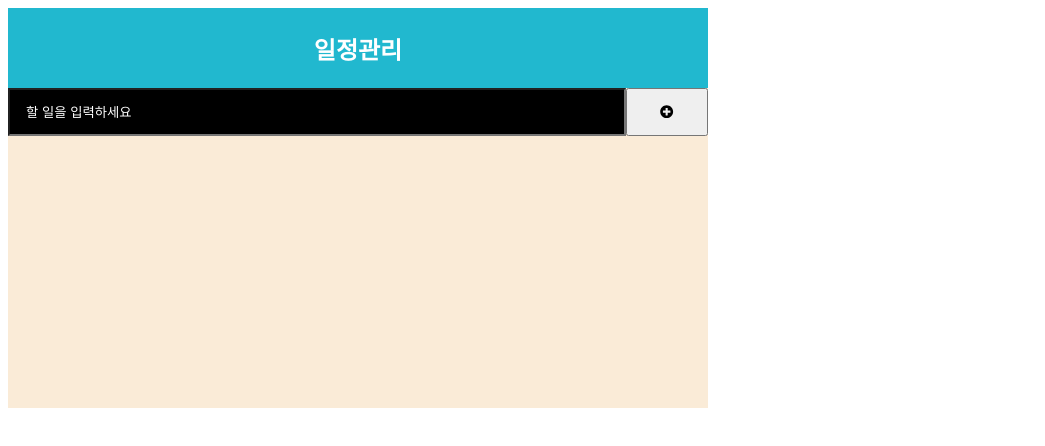
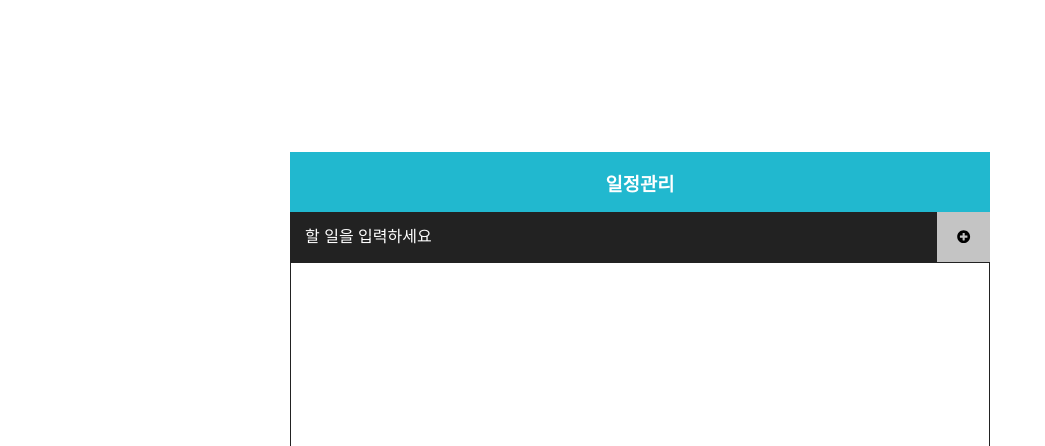
Before and after one commit to diaryStartProject/homework, a React app in the folder 1주차/고래/: page / in a window 1280 px wide. Shown: the top 446 px of the page, without its empty margins (0-1045 px from the left). Built offline with nearby package versions, Linux system fonts and the light colour scheme.

Commit message:
refactor: 코드리뷰 반영

```diff
--- a/1주차/고래/src/app.css
+++ b/1주차/고래/src/app.css
@@ -1,17 +1,24 @@
 :root {
   --blue: #21b8cf;
+  --gray: #c4c4c4;
+  --black: #222222;
+}
+
+body {
+  height: 100vh;
+  display: flex;
+  justify-content: center;
+  align-items: center;
 }
 
 .toDoList {
-  width: 70vw;
-  height: 25rem;
+  width: 80vw;
   max-width: 700px;
-  background-color: antiquewhite;
   color: white;
 }
 
 .header {
-  height: 5rem;
+  height: 60px;
   background-color: var(--blue);
   display: flex;
   justify-content: center;
@@ -19,52 +26,66 @@
 }
 
 .addForm {
-  height: 3rem;
+  height: 50px;
   display: flex;
 }
+
 .input {
-  flex: 9;
-  background-color: black;
+  flex: 1 1 auto;
+  font-size: 16px;
+  background-color: var(--black);
   color: white;
-  padding-left: 1rem;
+  border: none;
   box-sizing: border-box;
+  padding-left: 15px;
 }
+
 .input::placeholder {
   color: white;
 }
+
 .plusBtn {
-  flex: 1;
+  padding: 0 20px;
+  border: none;
+  background-color: var(--gray);
 }
+
 .plusBtn:hover {
   cursor: pointer;
 }
 
 .tasks {
-  height: 17rem;
+  height: 400px;
   overflow-y: scroll;
+  border: 1px solid var(--black);
 }
+
 .li {
   list-style: none;
-  height: 3rem;
+  height: 50px;
   display: flex;
   align-items: center;
   justify-content: space-between;
-  padding: 1rem;
+  padding: 15px;
   box-sizing: border-box;
   border-bottom: 0.5px solid gainsboro;
 }
-input[type='checkbox']:checked + label {
+
+.task:checked + label {
   text-decoration: line-through;
 }
+
 .task {
-  padding-left: 1rem;
+  padding-left: 20px;
   color: black;
 }
+
 .delBtn {
   border: none;
   background-color: transparent;
   color: red;
 }
+
 .delBtn:hover {
   cursor: pointer;
 }
--- a/1주차/고래/src/app.jsx
+++ b/1주차/고래/src/app.jsx
@@ -16,7 +16,7 @@ const App = () => {
     );
 
     const handleAdd = (item) => {
-        setTasks([...tasks, {id: Date.now(), item}]);
+        setTasks([...tasks, {id: Math.random() * 100000, item}]);
     }
     const handleDelete = (id) => {
         const arr = JSON.parse(localStorage.getItem('tasks'));
--- a/1주차/고래/src/components/header.jsx
+++ b/1주차/고래/src/components/header.jsx
@@ -3,7 +3,7 @@ import React from "react";
 const Header = () => {
     return(
         <header className="header">
-            <h1>일정관리</h1>
+            <h3>일정관리</h3>
         </header>
     )
 }
--- a/1주차/고래/src/components/task.jsx
+++ b/1주차/고래/src/components/task.jsx
@@ -21,6 +21,7 @@ const Task = ({id, task, onDelete, onCheck, checkedList}) => {
                 <input
                 id="item"
                 name="task"
+                className="task"
                 type="checkbox"
                 onChange={checkItem}
                 checked={checked}
```
Also changed, not shown: 1 other file (tests, documents, lock files or other folders).
